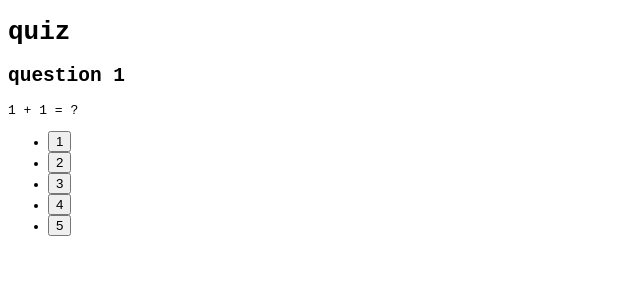
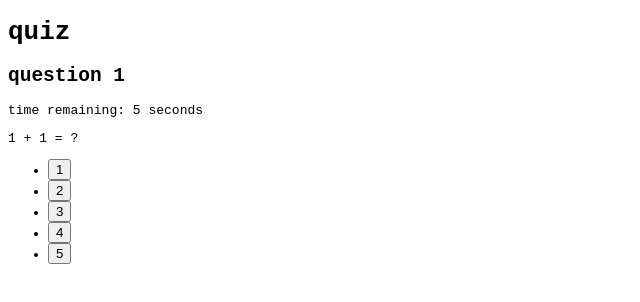
Before and after one commit to sankomi/svelte-quiz, a Next.js app: page /quiz in a window 1280 px wide. Shown: the top 302 px of the page, without its empty margins (0-640 px from the left). Built offline with nearby package versions, Linux system fonts and the light colour scheme.

Commit message:
add quiz timer

```diff
--- a/src/app/done/result.js
+++ b/src/app/done/result.js
@@ -13,10 +13,6 @@ export default function Result({answers}) {
 		} else {
 			throw err;
 		}
-	}
-
-	if (!sessionAnswers || !sessionAnswers.length) {
-		return redirect("/");
 	}
 
 	let score = 0;
--- a/src/app/quiz/questions.js
+++ b/src/app/quiz/questions.js
@@ -1,6 +1,6 @@
 "use client";
 
-import {useState} from "react";
+import {useState, useEffect} from "react";
 import {useRouter} from "next/navigation";
 
 export default function Questions({questions}) {
@@ -14,17 +14,34 @@ export default function Questions({questions}) {
 	function select(answerIndex) {
 		let answersCopy = answers;
 		answersCopy[index] = answerIndex;
+		sessionStorage.setItem("answers", JSON.stringify(answersCopy));
+
 		if (index < questions.length - 1) {
 			setIndex(index + 1);
 			setAnswers([...answersCopy]);
 		} else {
-			sessionStorage.setItem("answers", JSON.stringify(answers));
 			router.push("/done");
 		}
 	}
 
+	const [deadline, setDeadline] = useState(+new Date() + 10000);
+	const [time, setTime] = useState(10);
+
+	useEffect(() => {
+		let interval = setInterval(() => {
+			let t = Math.ceil((deadline - +new Date()) * 0.001);
+			if (t >= 0) {
+				setTime(t);
+			} else {
+				router.push("/done");
+			}
+		}, 50);
+		return () => clearInterval(interval);
+	}, []);
+
 	return <>
 		<h2>question {question.id}</h2>
+		<p>time remaining: {time} seconds</p>
 		<p>{question.text}</p>
 		<ul>
 			{question.options.map((option, index) => {
```
